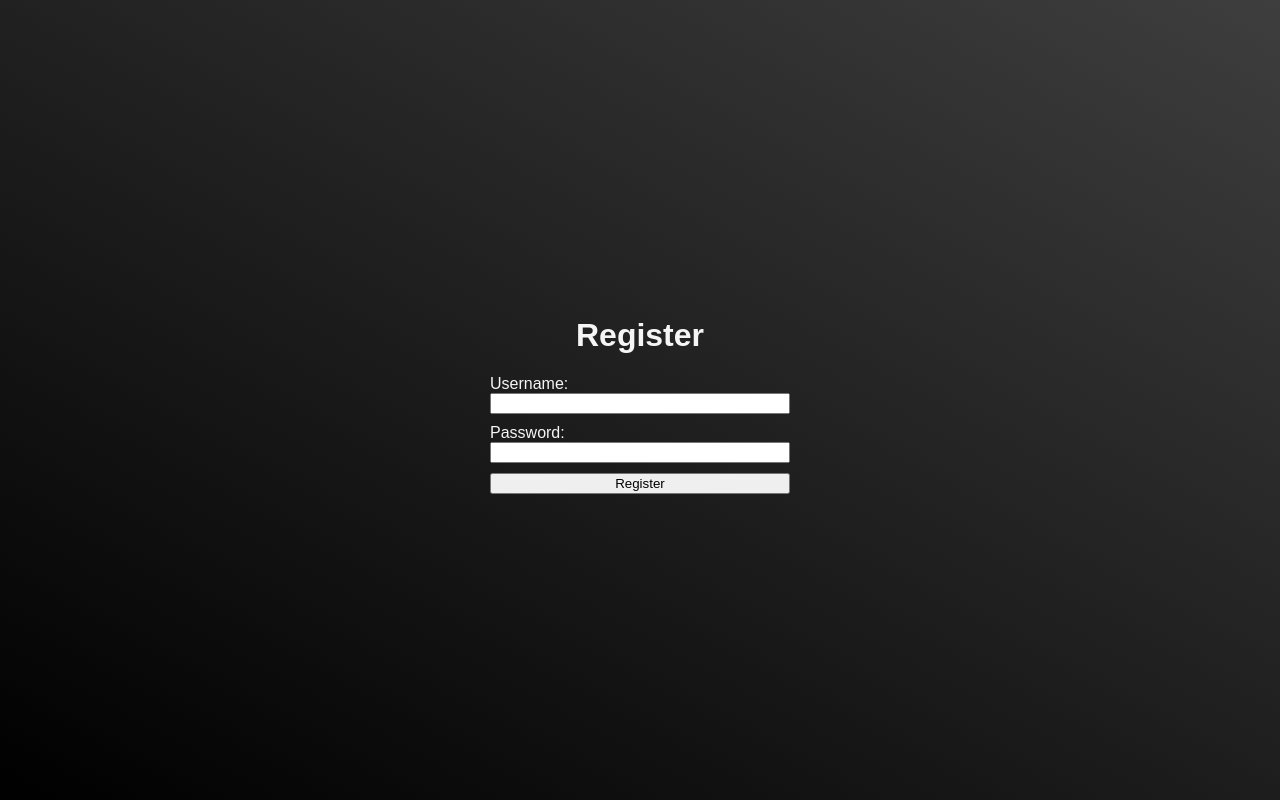
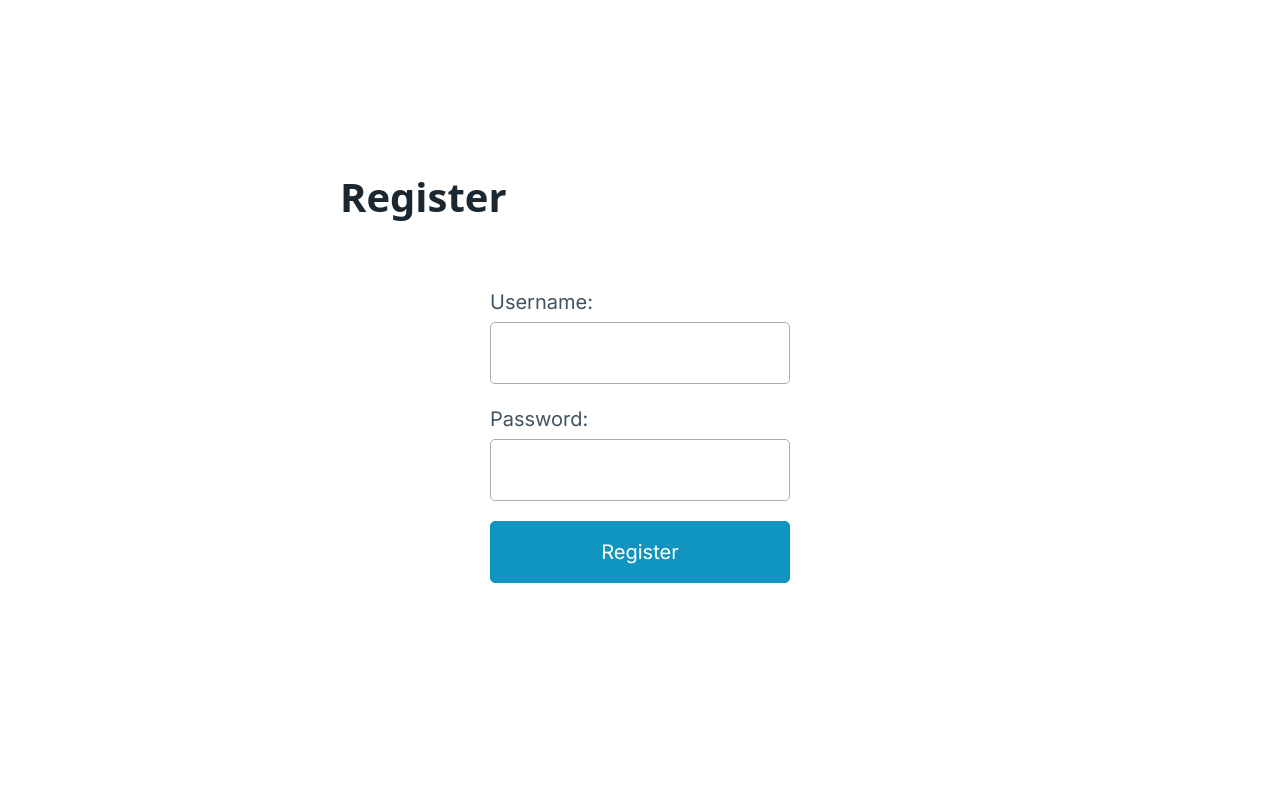
Before and after one commit to Authentura/mvp, a Flask app: template server/templates/register.html in a window 1280 px wide. Run offline with Flask 2, Linux system fonts and the light colour scheme; the template is opened without the code that fills it, so the values that code supplies are empty.

Commit message:
Add Pico css and Inter font

```diff
--- a/server/templates/base.html
+++ b/server/templates/base.html
@@ -4,6 +4,10 @@
 <head>
   <title>{% block title %}{% endblock %}</title>
   <link rel="stylesheet" href="{{ url_for('static', filename='style.css') }}" />
+  <link rel="stylesheet" href="https://cdn.jsdelivr.net/npm/@picocss/pico@1/css/pico.min.css">
+  <link rel="preconnect" href="https://fonts.googleapis.com">
+  <link rel="preconnect" href="https://fonts.gstatic.com" crossorigin>
+  <link href="https://fonts.googleapis.com/css2?family=Inter&display=swap" rel="stylesheet">
   <meta charset="UTF-8" />
   <meta name="viewport" content="width=device-width, initial-scale=1.0" />
 </head>
--- a/static/style.css
+++ b/static/style.css
@@ -15,19 +15,24 @@ button {
   margin-bottom: 10px;
 }
 
-html, body {
-  font-family: sans-serif;
+html,
+body {
+  font-family: "Inter", sans-serif;
   width: 100%;
   height: 100%;
   margin: 0;
   padding: 0;
 }
 
-body {
-  background: rgb(0,0,0);
-  background: linear-gradient(29deg, rgba(0,0,0,1) 0%, rgba(62,62,62,1) 100%);
-  color: whitesmoke;
-}
+/* body { */
+/*   background: rgb(0, 0, 0); */
+/*   background: linear-gradient( */
+/*     29deg, */
+/*     rgba(0, 0, 0, 1) 0%, */
+/*     rgba(62, 62, 62, 1) 100% */
+/*   ); */
+/*   color: whitesmoke; */
+/* } */
 
 #formContainer {
   display: block;
@@ -44,9 +49,9 @@ body {
   align-items: center;
 }
 
-#titleMessage {
-  text-align: center;
-}
+/* #titleMessage { */
+/*   text-align: center; */
+/* } */
 
 #errorContainer {
   text-align: center;
```
